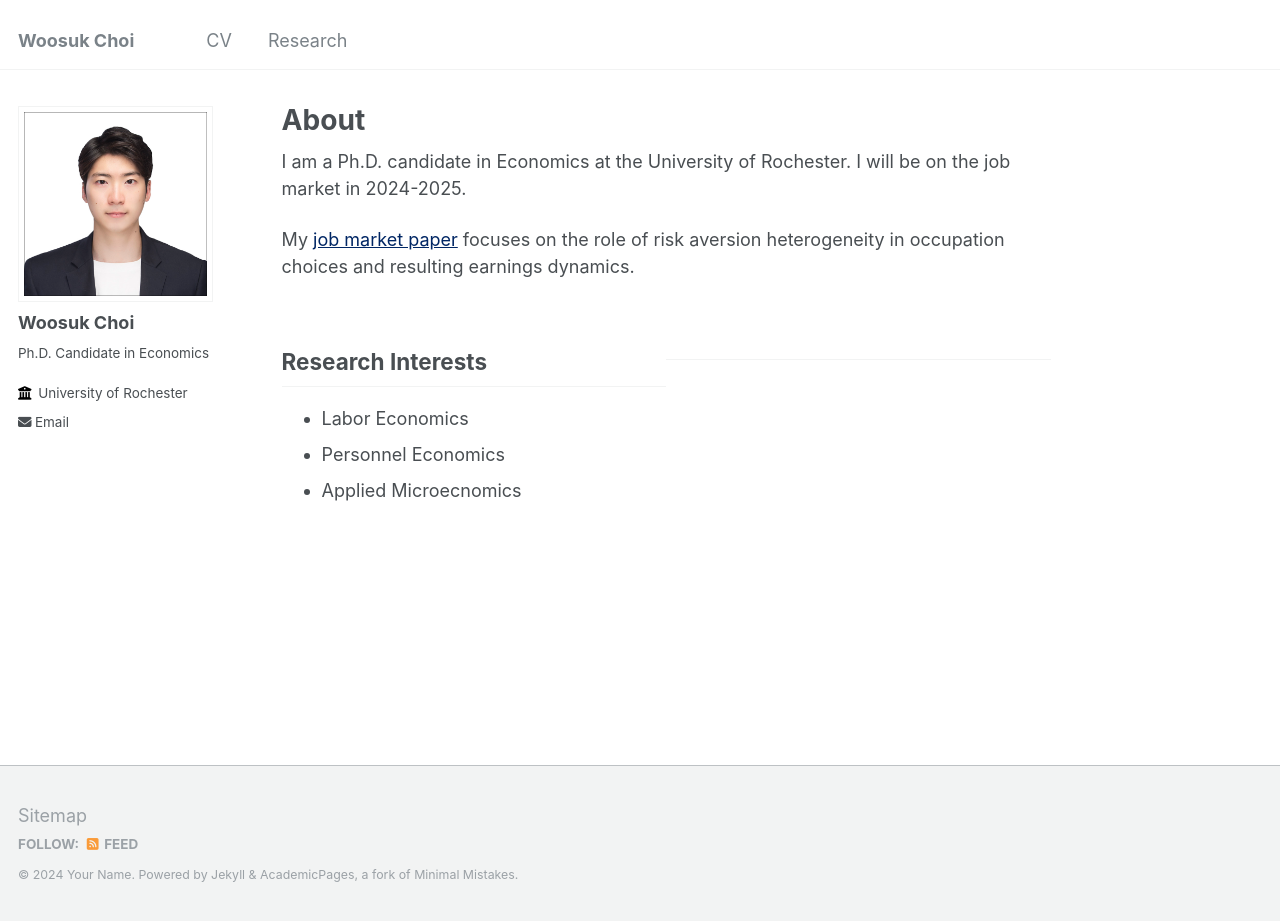
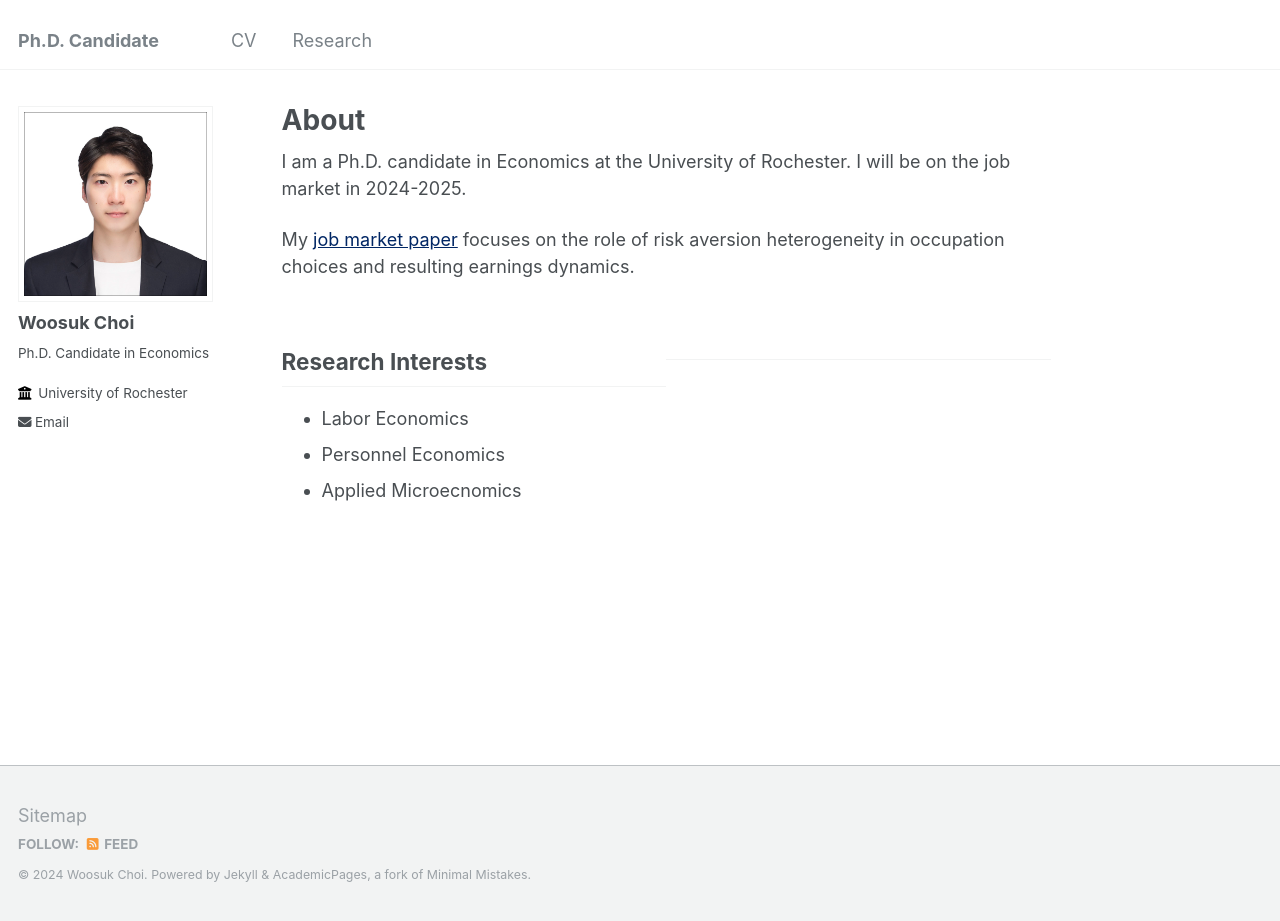
Before and after one commit to woosukchoi/old_page, a Jekyll site: the page built from _pages/about.md, in a window 1280 px wide and 921 px high. Built offline with Jekyll 4.4.1, drawn with Linux system fonts in a browser that asks for light colours.

Commit message:
Update _config.yml

```diff
--- a/_config.yml
+++ b/_config.yml
@@ -10,9 +10,9 @@ kramdown:
 
 # Basic Site Settings
 locale                   : "en-US"
-title                    : "Woosuk Choi"
+title                    : "Ph.D. Candidate"
 title_separator          : "-"
-name                     : &name "Your Name"
+name                     : &name "Woosuk Choi"
 description              : &description "personal description"
 url                      : https://woosukchoi.github.io # the base hostname & protocol for your site e.g. "https://mmistakes.github.io"
 baseurl                  : "" # the subpath of your site, e.g. "/blog"
```
